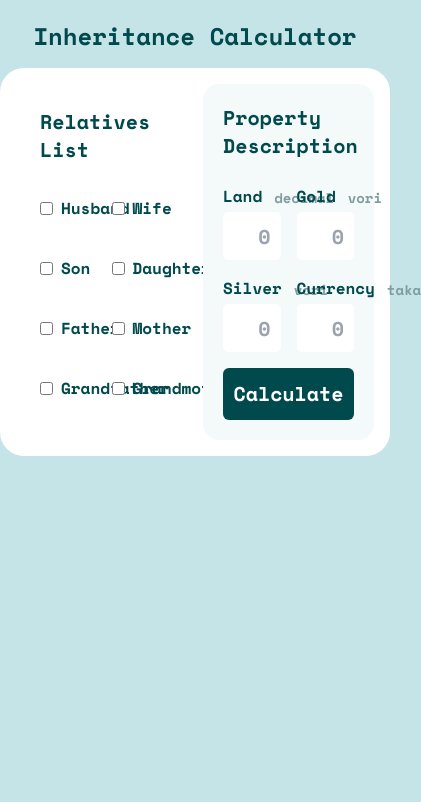
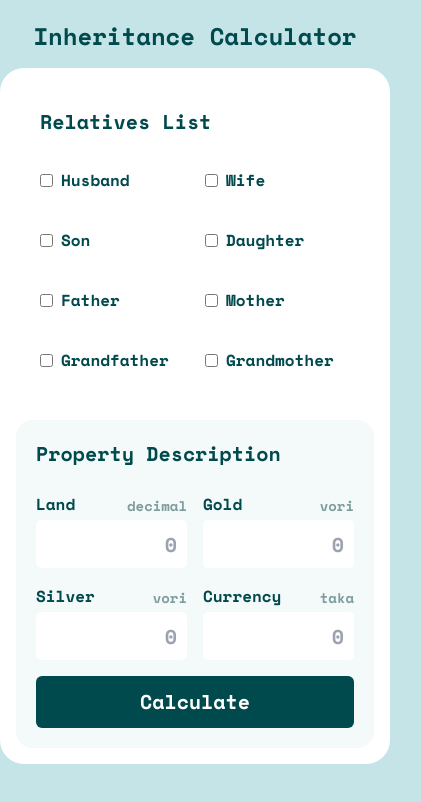
Before and after one commit to shaz1d/inheritence-calculator, a React (Vite) app: page / in a window 390 px wide. Shown: the top 802 px of the page, 421 px wide, since content can reach past the window. Built offline with nearby package versions, Linux system fonts and the light colour scheme.

Commit message:
feat: responsiveness add

```diff
--- a/src/components/MainContent.tsx
+++ b/src/components/MainContent.tsx
@@ -127,8 +127,8 @@ const MainContent = () => {
 
   return (
     <div>
-      <div className="bg-white p-4 rounded-3xl grid grid-cols-8 gap-4 mb-6">
-        <div className="col-span-4 p-6 text-pest-600">
+      <div className="bg-white p-4 rounded-3xl grid grid-cols-1 md:grid-cols-2 gap-4 mb-6">
+        <div className=" p-6 text-pest-600">
           <h2 className="text-xl">Relatives List</h2>
           <div className="grid grid-cols-2 gap-5 mt-6">
             <RelativeInput
@@ -179,7 +179,7 @@ const MainContent = () => {
             />
           </div>
         </div>
-        <div className="col-span-4 bg-pest-200 rounded-2xl p-5 text-pest-600">
+        <div className=" bg-pest-200 rounded-2xl p-5 text-pest-600">
           <h2 className="text-xl">Property Description</h2>
           <div className="grid grid-cols-2 gap-4 mt-6">
             <PropertyInput
--- a/src/components/Result.tsx
+++ b/src/components/Result.tsx
@@ -16,7 +16,7 @@ const Result = ({ result }: Props) => {
   return (
     <div className="bg-pest-600 p-8 rounded-3xl text-white">
       <h2 className="text-xl">Result</h2>
-      <div className="grid grid-cols-2 gap-5 mt-6">
+      <div className="grid sm:grid-cols-2 gap-5 mt-6">
         {result.map((item, index) => (
           <SingleResult key={index} relative={item} />
         ))}
```
